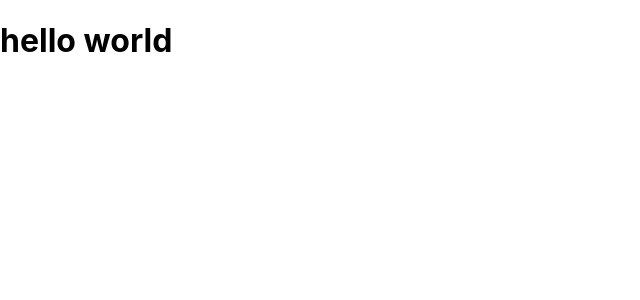
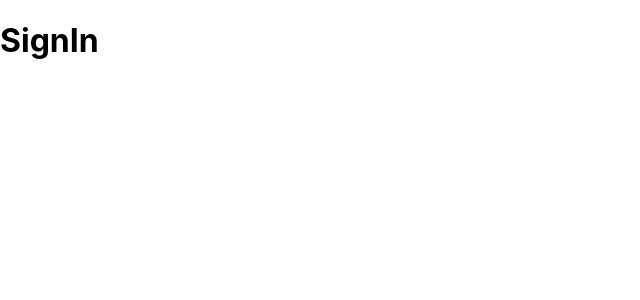
Before and after one commit to marimnzs/class-presence, a React (Create React App) app: page /entrar in a window 1280 px wide. Shown: the top 300 px of the page, without its empty margins (0-640 px from the left). Built offline with nearby package versions, Linux system fonts and the light colour scheme.

Commit message:
add react router & signIn

```diff
--- a/src/App.tsx
+++ b/src/App.tsx
@@ -1,13 +1,19 @@
 import React from 'react';
 import './App.css';
-import { BrowserRouter } from 'react-router-dom';
+import { BrowserRouter, Routes, Route } from 'react-router-dom';
+import { SignIn, Classes } from './features';
 
 const App: React.FC = () => {
 
   return (
     <BrowserRouter>
-    <h1>hello world</h1>
-    </BrowserRouter>
+      <Routes>
+        <Route path="/" element={<h1>Home</h1>} />
+        <Route path="/entrar" element={<SignIn/>} />
+        {/* colocamos * pra pegar qualquer rota que não estiver especificada */}
+        <Route path="*" element={<h1>About</h1>} />
+      </Routes>
+   </BrowserRouter>
   )
 };
 
--- /dev/null
+++ b/src/features/classes/index.tsx
@@ -0,0 +1,9 @@
+import React from 'react';
+
+const Classes: React.FC = () => {
+  return (
+    <h1>Classes</h1>
+  )
+}
+
+export default Classes;
--- /dev/null
+++ b/src/features/index.tsx
@@ -0,0 +1,4 @@
+import React from "react";
+
+export { default as SignIn } from './signIn';
+export { default as Classes } from './classes';
--- /dev/null
+++ b/src/features/signIn/index.tsx
@@ -0,0 +1,9 @@
+import React from "react";
+
+const SignIn: React.FC = () => {
+  return (
+    <h1>SignIn</h1>
+  )
+}
+
+export default SignIn;
--- /dev/null
+++ b/src/features/signIn/style.ts
@@ -0,0 +1 @@
+import 'styled-components';
```
Also changed, not shown: src/features/index.ts (deleted).
